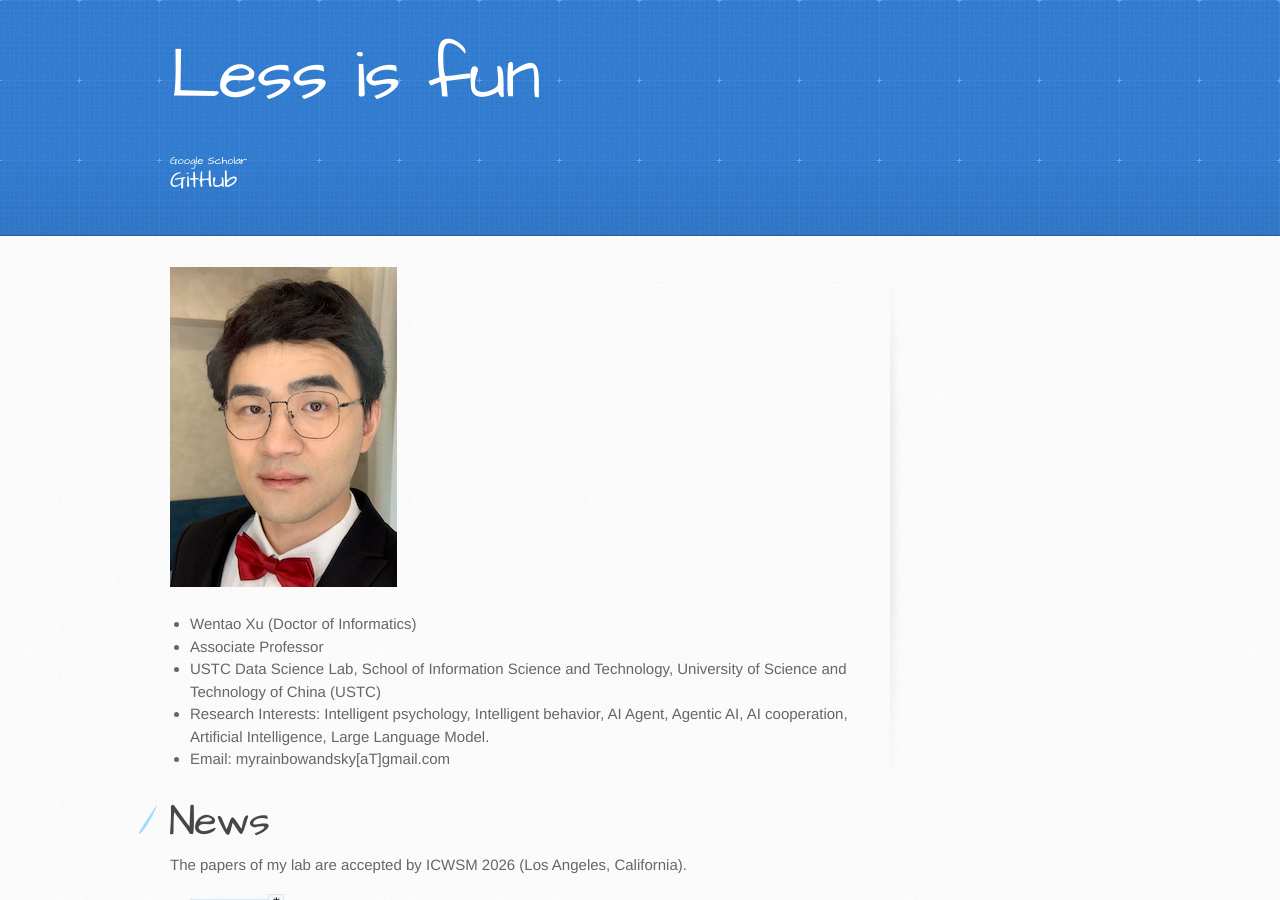
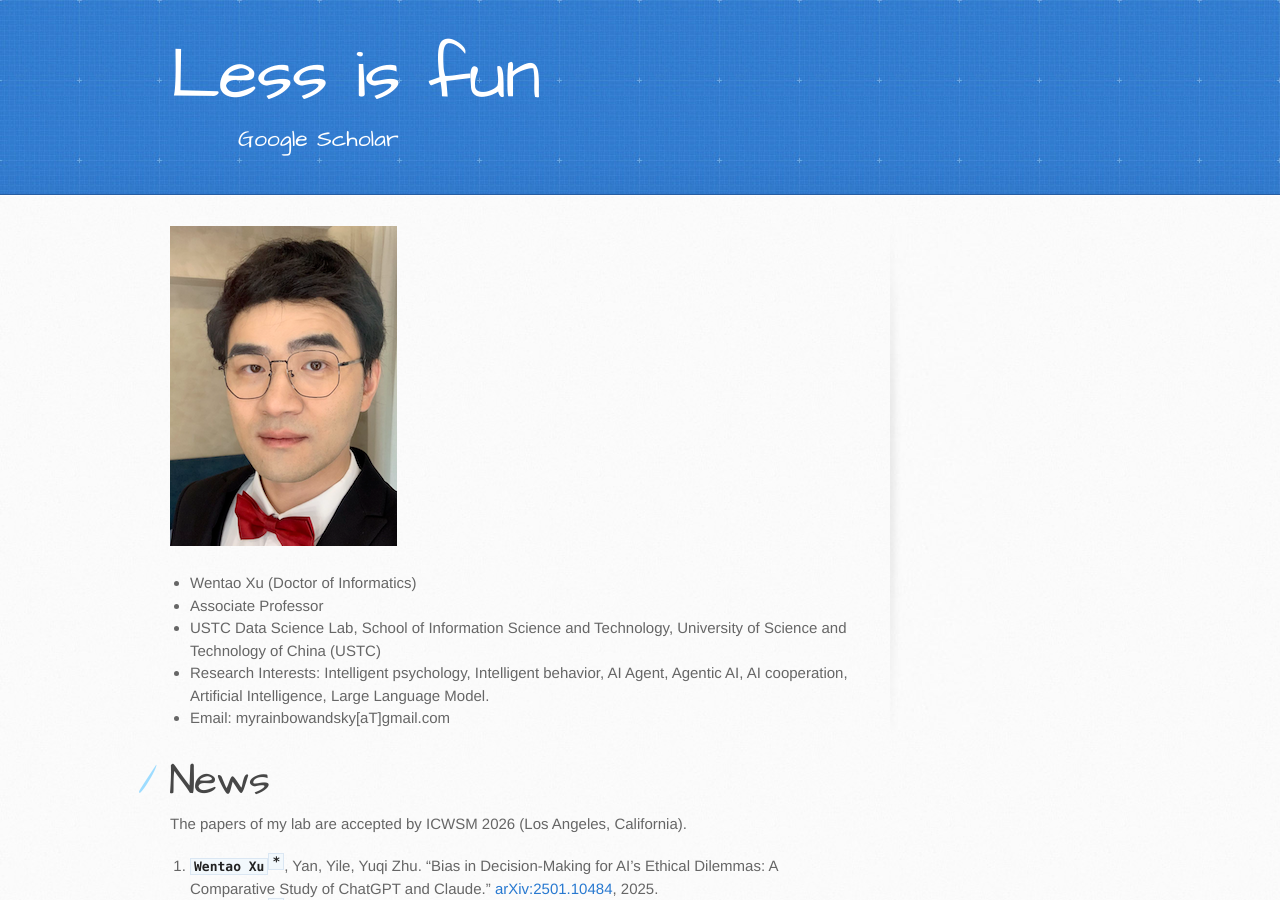
Before and after one commit to myrainbowandsky/myrainbowandsky.github.io, a Jekyll site: the page built from index.md, in a window 1280 px wide and 900 px high. Built offline with Jekyll 4.4.1, drawn with Linux system fonts in a browser that asks for light colours; the repository's description, which GitHub fills in, is left out.

Commit message:
Update default.html

```diff
--- a/_layouts/default.html
+++ b/_layouts/default.html
@@ -27,7 +27,7 @@
           <a href="{{ site.github.repository_url }}" class="button"><small>View project on</small> GitHub</a>
         {% endif %}
         {% if site.github.is_user_page %}
-          <a href="{{ https://scholar.google.com/citations?user=8V9X99YAAAAJ&hl }}" class="button"><small>Google Scholar</small> GitHub</a>
+          <a href="{{ https://scholar.google.com/citations?user=8V9X99YAAAAJ&hl }}" class="button">Google Scholar</a>
         {% endif %}
       </div>
     </header>
```
